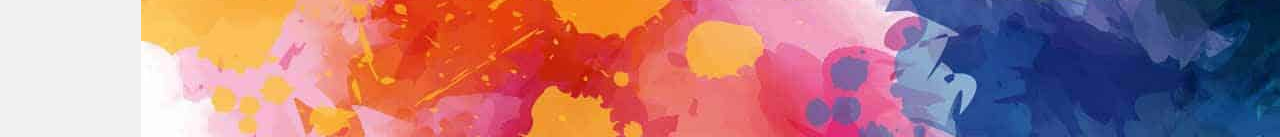
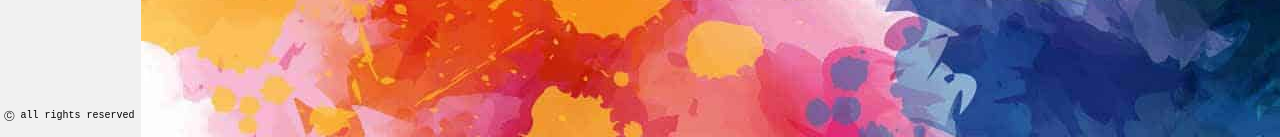
Before and after one commit to ahampriyanshu/vaachaal, a PHP site: page /about.php in a window 1280 px wide. Shown: the part 663-800 px from the top of the page. Run offline with PHP 8.4, Linux system fonts and the light colour scheme; the visitor is signed in with stand-in values (Sample User, id 1).

Commit message:
Update panel.php

```diff
--- a/panel.php
+++ b/panel.php
@@ -26,16 +26,24 @@ include("essentials/database.php");
   background-color: #4CAF50;
   color: white;
 }
-Question Title: sduiofjkl asdkjfsadhfjksdhfhk
 
 .sidebar a:hover:not(.active) {
-  background-color: #555;
+  background-color: #888;
   color: white;
 }
 
+#copyright{
+  font-weight: lighter;
+  color: ;
+  font-family: courier new;
+  font-size: 10px;
+}
 -->
 </style>
 <div class="sidebar">
+  <div id="copyright" style="position: absolute; left: 3%;bottom: 2%;">
+  &#x24B8 all rights reserved
+</div>
 <a class="active" href="home.php">Home</a>
   <a href="contact.php">Contact</a>
   <a href="about.php">About</a>
```
